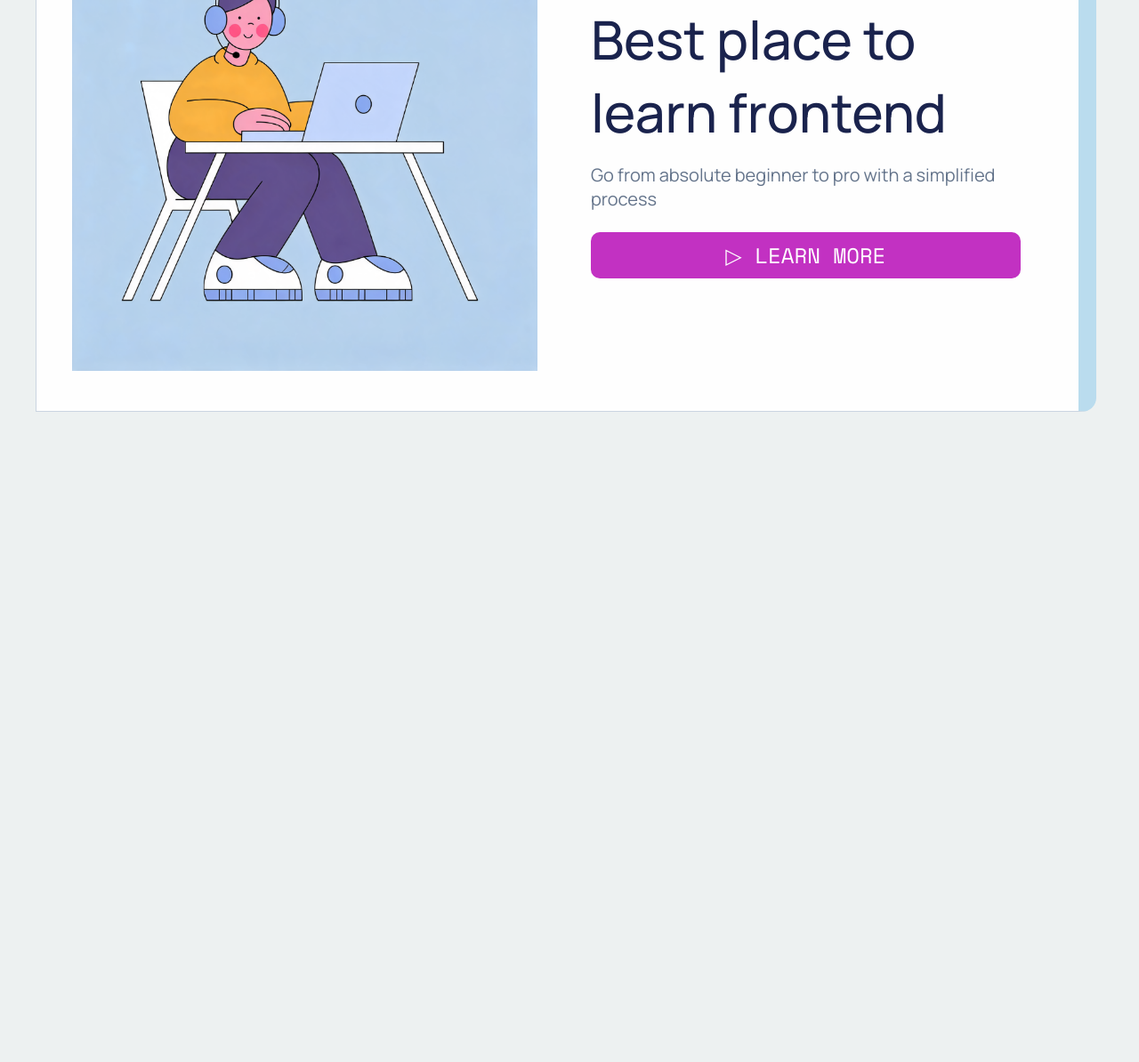
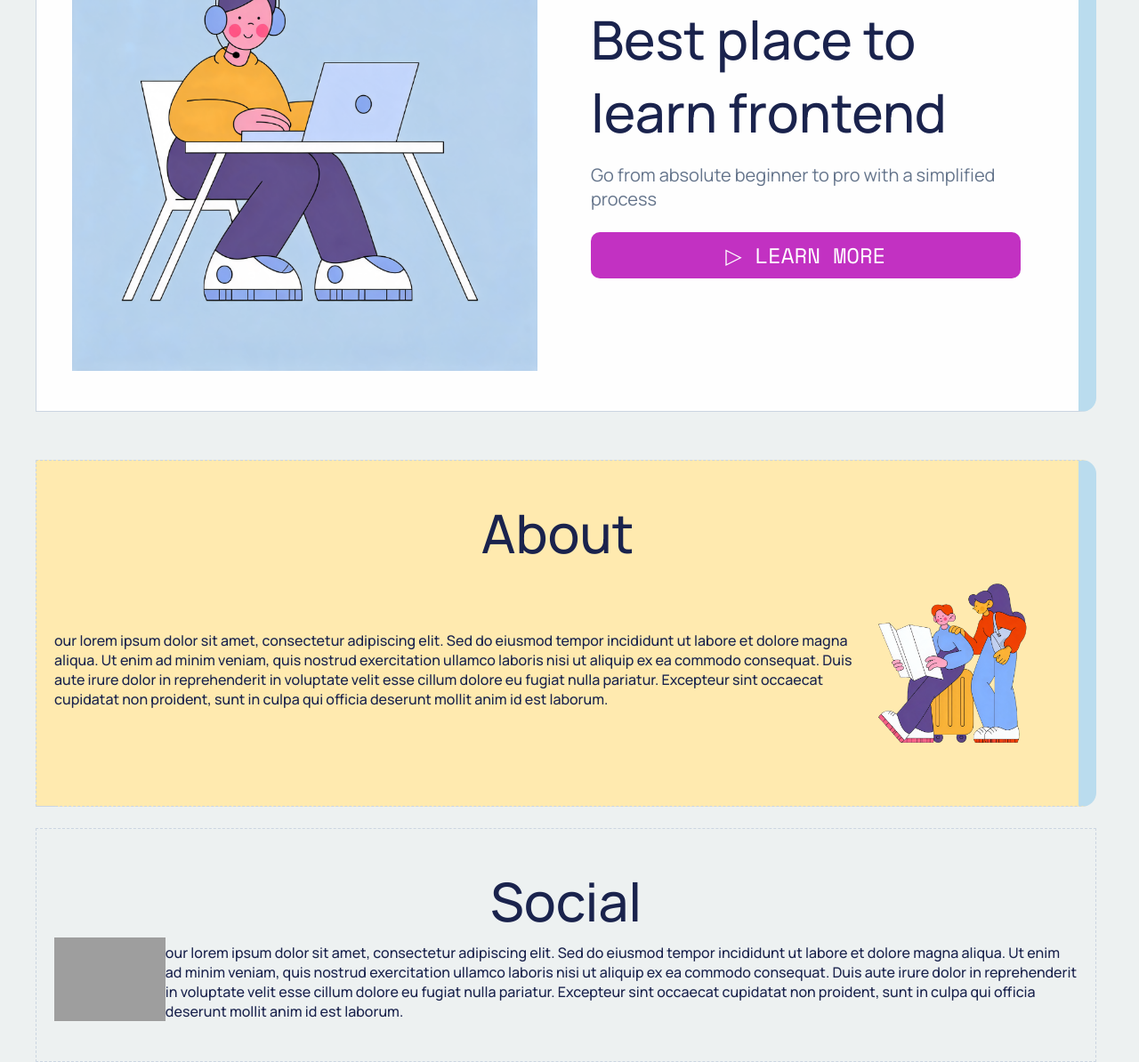
Before and after one commit to scsimms21-stack/mini-project, a plain HTML site: page index.html in a window 1280 px wide. Shown: the part 332-1526 px from the top of the page at 89% size. Before the commit the page ends 825 px from the top, so only its background shows below. Drawn offline with nearby package versions, Linux system fonts and the light colour scheme; grey boxes are pictures that could not be loaded.

Commit message:
update 3

```diff
--- a/index.html
+++ b/index.html
@@ -7,6 +7,7 @@
     <title>mini project</title>
   </head>
   <body>
+    <!-- HEADER -->
     <section>
       <nav>
         <div class="logo">
@@ -39,7 +40,7 @@
         <div class="row">
           <div class="hero">
             <figure class="hero__img--wrapper">
-              <img src="./assets/laptop.png" alt="" />
+              <img src="./assets/laptop.png" alt="student on" />
             </figure>
             <div class="hero__description">
               <h1>Best place to learn frontend</h1>
@@ -54,5 +55,64 @@
         </div>
       </header>
     </section>
+
+    <!-- MAIN -->
+
+    <main>
+      <!-- ABOUT -->
+      <section id="about">
+        <div class="row about__row">
+          <div class="section__card section__card--about">
+            <h1 class="section__title">About</h1>
+            <div class="section__description">
+              <div class="section__description--wrapper">
+                <p class="section__description--para">
+                  our lorem ipsum dolor sit amet, consectetur adipiscing elit.
+                  Sed do eiusmod tempor incididunt ut labore et dolore magna
+                  aliqua. Ut enim ad minim veniam, quis nostrud exercitation
+                  ullamco laboris nisi ut aliquip ex ea commodo consequat. Duis
+                  aute irure dolor in reprehenderit in voluptate velit esse
+                  cillum dolore eu fugiat nulla pariatur. Excepteur sint
+                  occaecat cupidatat non proident, sunt in culpa qui officia
+                  deserunt mollit anim id est laborum.
+                </p>
+              </div>
+              <figure class="section__img--wrapper">
+                <img src="./assets/reading.png" alt="2 friends reading map" />
+              </figure>
+            </div>
+          </div>
+        </div>
+      </section>
+
+      <!-- SOCIAL -->
+      <section id="social">
+        <div class="row social__row">
+          <div class="section__card section__card--social">
+            <h1 class="section__title">Social</h1>
+            <div class="section__description">
+              <figure class="section__img--wrapper">
+                <img src="./assets/social.png" alt="2 friends making layout" />
+              </figure>
+              <div class="section__description--wrapper">
+                <p class="section__description--para">
+                  our lorem ipsum dolor sit amet, consectetur adipiscing elit.
+                  Sed do eiusmod tempor incididunt ut labore et dolore magna
+                  aliqua. Ut enim ad minim veniam, quis nostrud exercitation
+                  ullamco laboris nisi ut aliquip ex ea commodo consequat. Duis
+                  aute irure dolor in reprehenderit in voluptate velit esse
+                  cillum dolore eu fugiat nulla pariatur. Excepteur sint
+                  occaecat cupidatat non proident, sunt in culpa qui officia
+                  deserunt mollit anim id est laborum.
+                </p>
+              </div>
+            </div>
+          </div>
+        </div>
+      </section>
+
+
+
+    </main>
   </body>
 </html>
--- a/style.css
+++ b/style.css
@@ -170,3 +170,49 @@ button {
   font-family: "Space Mono", monospace;
   margin: 0 auto;
 }
+
+/*
+
+ABOUT
+SOCIAL
+
+*/
+
+#about,
+social {
+  padding: 24px 0;
+  width: 100%;
+  max-width: 1200px;
+  margin: auto;
+}
+
+.section__card {
+  border: 1.5px dashed #cbd5e1;
+  padding: 40px 20px;
+  width: 100%;
+  max-width: 1200px;
+  display: flex;
+  flex-direction: column;
+  align-items: center;
+  justify-content: center;
+}
+
+.section__card--about{
+  border-radius: 0 16px 16px 0;
+  background-color: #ffeaaf;
+  border-right: 20px solid #badcee;
+}
+
+.section__img--wrapper {
+
+}
+
+.section__description {
+  display: flex;
+  justify-content: center;
+  align-items: center;
+}
+
+about__row {
+  justify-content: start
+}
```
